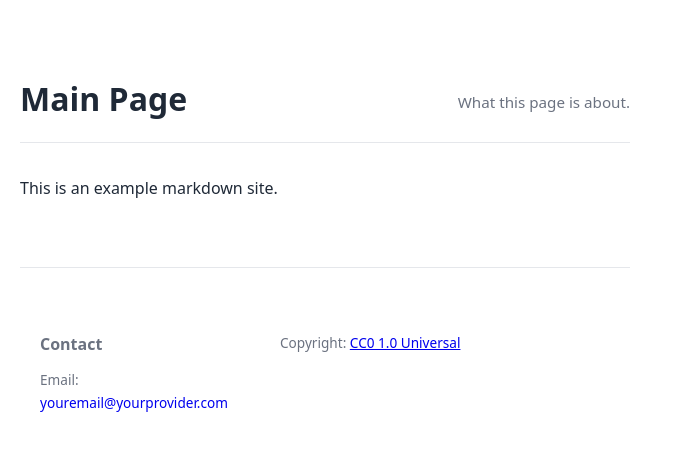
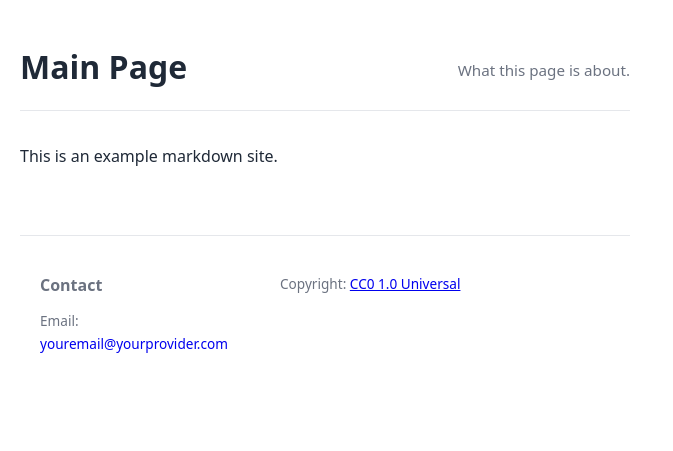
Before and after one commit to AnakamaTH/MD-Site-Template, a Jekyll site: the page built from index.md, in a window 1280 px wide. Shown: the top 451 px of the page, without its empty margins (0-673 px from the left). Built offline with Jekyll 4.4.1, drawn with Linux system fonts in a browser that asks for light colours.

Commit message:
Update default.html

```diff
--- a/_layouts/default.html
+++ b/_layouts/default.html
@@ -19,7 +19,6 @@
       display: flex;
       flex-wrap: wrap;
       justify-content: space-between;
-      padding-top: 2em;
       margin-left: auto;
       margin-right: auto;
       margin: 0;
@@ -42,7 +41,6 @@
       display: flex;
       flex-wrap: wrap;
       justify-content: space-between;
-      padding-top: 2em;
       margin-left: auto;
       margin-right: auto;
       margin-bottom: 2rem;
@@ -106,7 +104,7 @@
     </main>
 
     <footer>
-      <div style="display: flex; flex-wrap: wrap; justify-content: space-between; padding-top: 2em; margin-left: auto; margin-right: auto; ">
+      <div style="display: flex; flex-wrap: wrap; justify-content: space-between; margin-left: auto; margin-right: auto; ">
           <div style="flex: 1; min-width: 200px; margin: 20px;">
               <h4 style="margin-top: 0; margin-bottom: 10px; font-size: 16px; ">
                   {{page.contact_header}}
@@ -116,7 +114,7 @@
               </ul>
           </div>
           <div style="flex: 3; min-width: 300px; margin: 20px;">
-                  {{page.site_copyright | page.site_copyright_name - | markdownify | remove: '<p>' | remove: '</p>' | strip }} <a href="https://creativecommons.org/publicdomain/zero/1.0/">CC0 1.0 Universal</a>
+                  {{page.site_copyright | markdownify | remove: '<p>' | remove: '</p>' | strip }} <a href="https://creativecommons.org/publicdomain/zero/1.0/">CC0 1.0 Universal</a>
               </p>
           </div>
     </footer>
```
